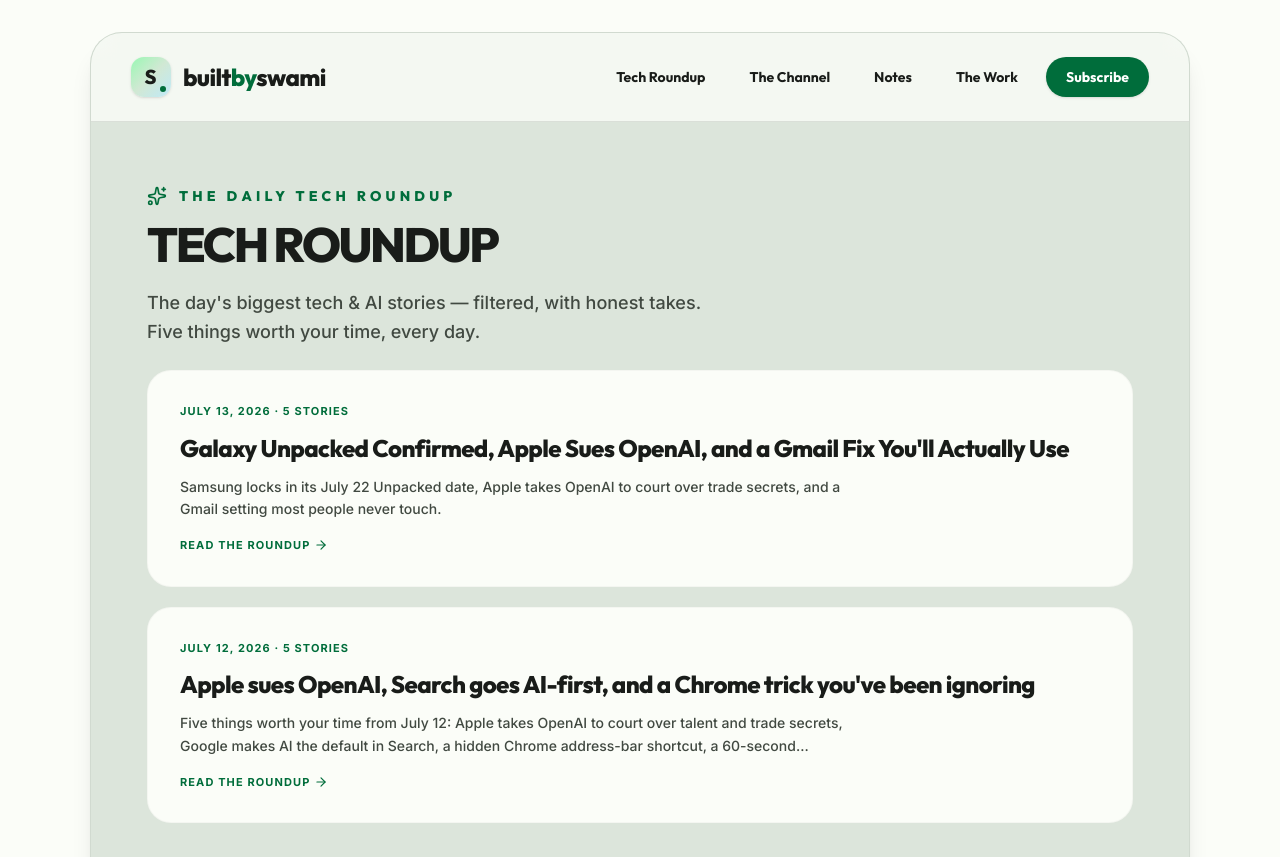
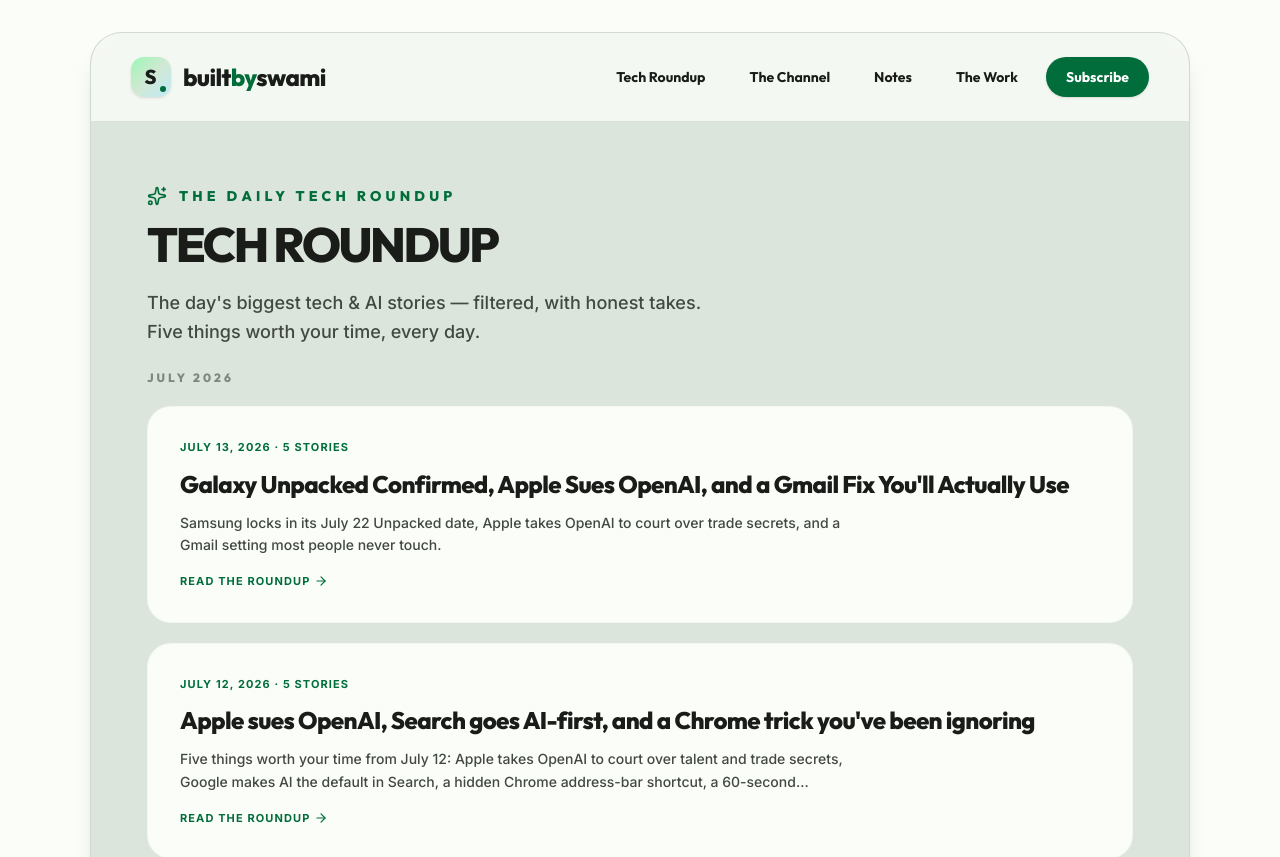
Before and after one commit to swamiguru/Swami-Guru-Portfolio, a React (Vite) app: page /tech-roundup in a window 1280 px wide. Shown: the top 857 px of the page. Built offline with nearby package versions, Linux system fonts and the light colour scheme.

Commit message:
homepage changes

```diff
--- a/src/pages/Home.tsx
+++ b/src/pages/Home.tsx
@@ -107,8 +107,17 @@ export default function Home() {
                       key={p.n}
                       to={`/tech-roundup/${latestDigest.date}`}
                       role="listitem"
-                      className="group snap-start shrink-0 w-[280px] md:w-[340px] bg-m3-surface-variant/40 rounded-[24px] border border-m3-outline/5 p-6 flex flex-col gap-4 hover:bg-m3-surface hover:border-m3-primary/30 hover:shadow-xl transition-all"
+                      className="group snap-start shrink-0 w-[280px] md:w-[340px] bg-m3-surface-variant/40 rounded-[24px] border border-m3-outline/5 overflow-hidden flex flex-col hover:bg-m3-surface hover:border-m3-primary/30 hover:shadow-xl transition-all"
                     >
+                      {p.image && (
+                        <img
+                          src={p.image}
+                          alt=""
+                          loading="lazy"
+                          className="w-full aspect-square object-cover"
+                        />
+                      )}
+                      <div className="p-6 flex flex-col gap-4 flex-1">
                         <span className="text-[10px] font-bold uppercase tracking-widest text-m3-primary">
                           {p.pillar}
                         </span>
@@ -118,6 +127,7 @@ export default function Home() {
                         <span className="mt-auto inline-flex items-center gap-1 text-[11px] font-bold uppercase tracking-widest text-m3-primary opacity-0 group-hover:opacity-100 transition-opacity">
                           Read the take <ArrowUpRight className="w-3.5 h-3.5" />
                         </span>
+                      </div>
                     </Link>
                   ))}
                 </Carousel>
--- a/src/pages/Tech.tsx
+++ b/src/pages/Tech.tsx
@@ -3,13 +3,33 @@
  * SPDX-License-Identifier: Apache-2.0
  */
 
-import { useEffect } from "react";
+import { useEffect, useMemo } from "react";
 import { Link } from "react-router-dom";
 import { ArrowRight, Sparkles } from "lucide-react";
-import { DIGESTS, formatDigestDate } from "../data/social";
+import { DIGESTS, formatDigestDate, type Digest } from "../data/social";
 import SiteHeader from "../components/SiteHeader";
 
+const formatMonth = (key: string): string =>
+  new Date(key + "-01T00:00:00").toLocaleDateString("en-US", {
+    year: "numeric",
+    month: "long",
+  });
+
 export default function Tech() {
+  // Group digests by month (YYYY-MM) for the archive view. DIGESTS is
+  // already sorted newest-first, and Map preserves insertion order, so
+  // months come out newest-first with no extra sorting needed.
+  const monthGroups = useMemo(() => {
+    const map = new Map<string, Digest[]>();
+    for (const d of DIGESTS) {
+      const key = d.date.slice(0, 7);
+      const list = map.get(key);
+      if (list) list.push(d);
+      else map.set(key, [d]);
+    }
+    return Array.from(map.entries());
+  }, []);
+
   useEffect(() => {
     document.title = "Tech Roundup | Swami Guru";
     document
@@ -42,9 +62,14 @@ export default function Tech() {
         </section>
 
         <section className="px-6 md:px-14 pb-14 flex-1">
-          {DIGESTS.length > 0 ? (
-            <div className="flex flex-col gap-4 md:gap-5">
-              {DIGESTS.map((d) => (
+          {monthGroups.length > 0 ? (
+            <div className="flex flex-col gap-10">
+              {monthGroups.map(([month, items]) => (
+                <div key={month} className="flex flex-col gap-4 md:gap-5">
+                  <h2 className="font-display text-xs font-black uppercase tracking-[0.25em] text-m3-on-surface-variant/60">
+                    {formatMonth(month)}
+                  </h2>
+                  {items.map((d) => (
                     <Link
                       key={d.date}
                       to={`/tech-roundup/${d.date}`}
@@ -53,9 +78,9 @@ export default function Tech() {
                       <div className="text-[11px] font-bold uppercase tracking-widest text-m3-primary">
                         {formatDigestDate(d.date)} · {d.posts.length} stories
                       </div>
-                  <h2 className="display text-xl md:text-2xl font-extrabold tracking-tight text-m3-on-surface group-hover:text-m3-primary transition-colors">
+                      <h3 className="display text-xl md:text-2xl font-extrabold tracking-tight text-m3-on-surface group-hover:text-m3-primary transition-colors">
                         {d.title}
-                  </h2>
+                      </h3>
                       <p className="text-sm leading-relaxed text-m3-on-surface-variant font-medium max-w-2xl line-clamp-2">
                         {d.intro}
                       </p>
@@ -63,6 +88,8 @@ export default function Tech() {
                         Read the roundup <ArrowRight className="w-3.5 h-3.5" />
                       </span>
                     </Link>
+                  ))}
+                </div>
               ))}
             </div>
           ) : (
--- a/src/pages/TechDigest.tsx
+++ b/src/pages/TechDigest.tsx
@@ -5,7 +5,8 @@
 
 import { useEffect } from "react";
 import { Link, Navigate, useParams } from "react-router-dom";
-import { getDigest, formatDigestDate } from "../data/social";
+import { ArrowLeft, ArrowRight } from "lucide-react";
+import { DIGESTS, getDigest, formatDigestDate } from "../data/social";
 import { SOCIALS } from "../data/socials";
 
 const YOUTUBE = "https://www.youtube.com/@builtbyswami";
@@ -13,6 +14,12 @@ const YOUTUBE = "https://www.youtube.com/@builtbyswami";
 export default function TechDigest() {
   const { date } = useParams<{ date: string }>();
   const digest = date ? getDigest(date) : undefined;
+
+  // DIGESTS is sorted newest-first, so the older roundup sits at index + 1
+  // and the newer one at index - 1.
+  const index = digest ? DIGESTS.findIndex((d) => d.date === digest.date) : -1;
+  const older = index >= 0 ? DIGESTS[index + 1] : undefined;
+  const newer = index > 0 ? DIGESTS[index - 1] : undefined;
 
   useEffect(() => {
     if (digest) {
@@ -33,6 +40,36 @@ export default function TechDigest() {
           <Link to="/tech-roundup" className="font-display font-bold text-sm text-m3-on-surface hover:text-m3-primary transition-colors">
             ← Tech Roundup
           </Link>
+          <div className="flex items-center gap-1">
+            {older ? (
+              <Link
+                to={`/tech-roundup/${older.date}`}
+                aria-label={`Previous roundup: ${formatDigestDate(older.date)}`}
+                title={`Previous: ${formatDigestDate(older.date)}`}
+                className="w-9 h-9 rounded-full flex items-center justify-center text-m3-on-surface-variant hover:text-m3-primary hover:bg-m3-surface-variant/60 transition-colors"
+              >
+                <ArrowLeft className="w-4 h-4" />
+              </Link>
+            ) : (
+              <span className="w-9 h-9 flex items-center justify-center text-m3-on-surface-variant/20">
+                <ArrowLeft className="w-4 h-4" />
+              </span>
+            )}
+            {newer ? (
+              <Link
+                to={`/tech-roundup/${newer.date}`}
+                aria-label={`Next roundup: ${formatDigestDate(newer.date)}`}
+                title={`Next: ${formatDigestDate(newer.date)}`}
+                className="w-9 h-9 rounded-full flex items-center justify-center text-m3-on-surface-variant hover:text-m3-primary hover:bg-m3-surface-variant/60 transition-colors"
+              >
+                <ArrowRight className="w-4 h-4" />
+              </Link>
+            ) : (
+              <span className="w-9 h-9 flex items-center justify-center text-m3-on-surface-variant/20">
+                <ArrowRight className="w-4 h-4" />
+              </span>
+            )}
+          </div>
           <Link to="/" className="font-display font-bold text-sm px-5 py-2.5 bg-m3-primary text-m3-on-primary rounded-m3-full hover:m3-elevation-1 active:scale-95 transition-all shadow-sm">
             Home
           </Link>
@@ -106,6 +143,44 @@ export default function TechDigest() {
           </div>
         </article>
 
+        {(older || newer) && (
+          <nav
+            aria-label="Roundup navigation"
+            className="px-6 md:px-14 pb-10 grid grid-cols-1 md:grid-cols-2 gap-4"
+          >
+            {older ? (
+              <Link
+                to={`/tech-roundup/${older.date}`}
+                className="group bg-m3-surface rounded-[20px] border border-m3-outline/5 p-5 md:p-6 hover:border-m3-primary/30 hover:shadow-lg transition-all flex flex-col gap-2"
+              >
+                <span className="text-[11px] font-bold uppercase tracking-widest text-m3-on-surface-variant flex items-center gap-1.5">
+                  <ArrowLeft className="w-3.5 h-3.5" /> Previous · {formatDigestDate(older.date)}
+                </span>
+                <span className="font-display font-bold text-sm md:text-base text-m3-on-surface line-clamp-2 group-hover:text-m3-primary transition-colors">
+                  {older.title}
+                </span>
+              </Link>
+            ) : (
+              <div />
+            )}
+            {newer ? (
+              <Link
+                to={`/tech-roundup/${newer.date}`}
+                className="group bg-m3-surface rounded-[20px] border border-m3-outline/5 p-5 md:p-6 hover:border-m3-primary/30 hover:shadow-lg transition-all flex flex-col gap-2 md:items-end md:text-right"
+              >
+                <span className="text-[11px] font-bold uppercase tracking-widest text-m3-on-surface-variant flex items-center gap-1.5 md:flex-row-reverse">
+                  Next · {formatDigestDate(newer.date)} <ArrowRight className="w-3.5 h-3.5" />
+                </span>
+                <span className="font-display font-bold text-sm md:text-base text-m3-on-surface line-clamp-2 group-hover:text-m3-primary transition-colors">
+                  {newer.title}
+                </span>
+              </Link>
+            ) : (
+              <div />
+            )}
+          </nav>
+        )}
+
         <footer className="mt-auto px-6 md:px-14 py-8 bg-m3-surface flex items-center gap-4 justify-between border-t border-m3-outline/10 rounded-b-m3-xl md:rounded-b-[32px]">
           <Link to="/tech-roundup" className="font-display text-[11px] font-bold uppercase tracking-[0.2em] text-m3-primary">
             ← All roundups
```
Lines whose indentation alone changed are shown as unchanged.
